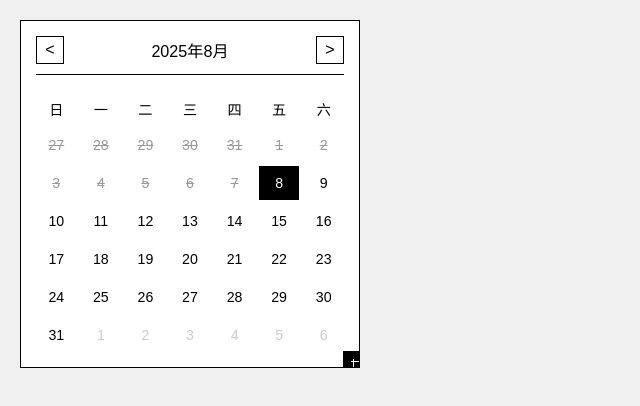
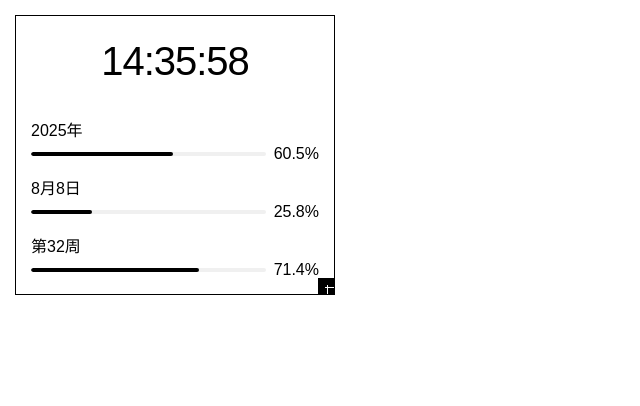
Before and after one commit to Jump129/MonthlyCalendar, a plain HTML site: page index.html in a window 1280 px wide. Shown: the whole page, without its empty margins (0-640 px from the left). Drawn offline with Linux system fonts and the light colour scheme.

Commit message:
Update index.html

```diff
--- a/index.html
+++ b/index.html
@@ -1,84 +1,104 @@
 <!DOCTYPE html>
 <html lang="zh-CN">
 <head>
-    <meta charset="UTF-8">
-    <meta name="viewport" content="width=device-width, initial-scale=1.0">
-    <title>可缩放月历</title>
+  <meta charset="UTF-8" />
+  <meta name="viewport" content="width=device-width, initial-scale=1.0"/>
+  <title>永不遮挡的时间进度</title>
   <style>
     * {
       margin: 0;
       padding: 0;
       box-sizing: border-box;
     }
+
     body {
       font-family: "PingFang SC", sans-serif;
-            padding: 20px;
-            background: #f0f0f0;
+      padding: 15px;
+      background: transparent;
+      overflow: hidden;
     }
-        .calendar-container {
-            width: 340px;
-            min-width: 210px; /* 确保最小宽度下仍能显示7列 */
+
+    /* 容器：采用弹性布局，强制内容分层 */
+    .container {
+      width: 320px;
+      min-width: 220px;
       min-height: 280px;
       background: #fff;
       border: 1px solid #000;
       padding: 15px;
       position: relative;
-            overflow: hidden; /* 防止内容溢出容器 */
+      transition: all 0.3s ease;
+      display: flex;
+      flex-direction: column;
+      justify-content: space-between; /* 强制内容分散排列 */
     }
-        .calendar-header {
+
+    /* 时间显示区：独立容器，避免挤压 */
+    .time-wrapper {
       display: flex;
-            justify-content: space-between;
+      justify-content: center;
       align-items: center;
-            margin-bottom: 15px;
-            padding-bottom: 10px;
-            border-bottom: 1px solid #000;
+      min-height: 60px; /* 最低高度，防止被挤扁 */
     }
-        .current-month {
-            font-size: 18px;
+    .time-display {
+      font-size: 36px;
       font-weight: 500;
-            white-space: nowrap; /* 防止月份标题换行 */
+      color: #000;
+      letter-spacing: -1px;
+      white-space: nowrap;
+      overflow: hidden;
+      max-width: 100%;
     }
-        .nav-btn {
-            background: transparent;
-            border: 1px solid #000;
-            width: 28px;
-            height: 28px;
-            cursor: pointer;
+
+    /* 进度条区：统一容器，保证间距 */
+    .progress-group {
+      display: flex;
+      flex-direction: column;
+      gap: 12px; /* 模块之间强制间距 */
+    }
+
+    .progress-section {
+      width: 100%;
+      display: flex;
+      flex-direction: column;
+      gap: 4px; /* 内部元素间距 */
+    }
+
+    .progress-label {
+      font-size: 14px;
+      color: #000;
+      font-weight: 500;
+      text-align: left;
+    }
+
+    .progress-bar-container {
       display: flex;
       align-items: center;
-            justify-content: center;
-            font-size: 16px;
+      justify-content: space-between;
     }
-        .weekdays, .days {
-            display: grid;
-            grid-template-columns: repeat(7, 1fr);
-            gap: 4px;
+
+    .progress-bar {
+      flex: 1; /* 进度条占满剩余空间 */
+      height: 6px;
+      background: #f0f0f0;
+      border-radius: 3px;
+      overflow: hidden;
+      transition: height 0.3s ease;
     }
-        .weekday, .day {
-            padding: 8px 2px;
+
+    .progress-fill {
+      height: 100%;
+      background: #000;
+      transition: width 0.5s ease;
+      border-radius: 3px;
+    }
+
+    .progress-percent {
       font-size: 14px;
-            text-align: center;
-            border: 1px solid transparent;
-            min-height: 34px;
-            display: flex;
-            align-items: center;
-            justify-content: center;
-            overflow: hidden; /* 防止数字溢出单元格 */
+      color: #000;
+      margin-left: 8px; /* 与进度条保持间距 */
     }
-        .day.other-month {
-            color: #ccc;
-        }
-        .day.today {
-            background: #000;
-            color: #fff;
-        }
-        .day.past {
-            text-decoration: line-through;
-            color: #999;
-        }
-        .day:hover {
-            border: 1px solid #000;
-        }
+
     /* 缩放手柄 */
     .resize-handle {
       position: absolute;
@@ -90,254 +110,270 @@
       cursor: nwse-resize;
       z-index: 10;
     }
-        .resize-handle::before, .resize-handle::after {
+    .resize-handle::before,
+    .resize-handle::after {
       content: '';
       position: absolute;
-            background: white;
+      background: #fff;
     }
     .resize-handle::before {
       width: 1px;
-            height: 8px;
-            right: 5px;
+      height: 9px;
+      right: 6px;
       bottom: 0;
     }
     .resize-handle::after {
-            width: 8px;
+      width: 9px;
       height: 1px;
       right: 0;
-            bottom: 5px;
+      bottom: 6px;
+    }
+
+    /* 最小尺寸保护 */
+    @media (max-width: 220px) {
+      .time-display {
+        font-size: 20px;
+      }
+      .progress-label, .progress-percent {
+        font-size: 12px;
+      }
+      .progress-bar {
+        height: 4px;
+      }
     }
   </style>
 </head>
 <body>
-    <div class="calendar-container" id="calendar">
-        <div class="calendar-header">
-            <button class="nav-btn" id="prev-month">&lt;</button>
-            <div class="current-month" id="display-month">2025年8月</div>
-            <button class="nav-btn" id="next-month">&gt;</button>
+  <div class="container" id="time-container">
+    <!-- 时间显示独立容器 -->
+    <div class="time-wrapper">
+      <div class="time-display" id="time">--:--:--</div>
     </div>
 
-        <div class="weekdays">
-            <div class="weekday">日</div>
-            <div class="weekday">一</div>
-            <div class="weekday">二</div>
-            <div class="weekday">三</div>
-            <div class="weekday">四</div>
-            <div class="weekday">五</div>
-            <div class="weekday">六</div>
+    <!-- 进度条分组容器 -->
+    <div class="progress-group">
+      <div class="progress-section">
+        <div class="progress-label" id="year-label">2025年</div>
+        <div class="progress-bar-container">
+          <div class="progress-bar" id="year-bar">
+            <div class="progress-fill" id="year-progress"></div>
+          </div>
+          <div class="progress-percent" id="year-percent">0%</div>
+        </div>
       </div>
 
-        <div class="days" id="calendar-days">
-            <!-- 日期将通过JS动态生成 -->
+      <div class="progress-section">
+        <div class="progress-label" id="month-label">8月8日</div>
+        <div class="progress-bar-container">
+          <div class="progress-bar" id="month-bar">
+            <div class="progress-fill" id="month-progress"></div>
+          </div>
+          <div class="progress-percent" id="month-percent">0%</div>
+        </div>
       </div>
 
-        <div class="resize-handle" id="resizeHandle"></div>
+      <div class="progress-section">
+        <div class="progress-label" id="week-label">第32周</div>
+        <div class="progress-bar-container">
+          <div class="progress-bar" id="week-bar">
+            <div class="progress-fill" id="week-progress"></div>
+          </div>
+          <div class="progress-percent" id="week-percent">0%</div>
+        </div>
+      </div>
+    </div>
+
+    <!-- 缩放手柄 -->
+    <div class="resize-handle" id="resize-handle"></div>
   </div>
 
   <script>
-        // 当前显示的年月
-        let currentDate = new Date();
-        let currentYear = currentDate.getFullYear();
-        let currentMonth = currentDate.getMonth(); // 0-11
-        // 今天的日期（用于比较）
-        const today = new Date();
-        const todayYear = today.getFullYear();
-        const todayMonth = today.getMonth();
-        const todayDate = today.getDate();
+    // 核心目标：通过强制分层布局 + 动态适配，彻底解决遮挡
+    let isResizing = false;
+    let startX, startY, startWidth, startHeight;
+    let isShiftPressed = false;
+    const container = document.getElementById('time-container');
+    const resizeHandle = document.getElementById('resize-handle');
+    const timeDisplay = document.getElementById('time');
 
-        // 生成日历
-        function generateCalendar(year, month) {
-            const daysContainer = document.getElementById('calendar-days');
-            daysContainer.innerHTML = '';
+    // 动态适配函数：同时调整字体、间距、进度条高度
+    function adjustLayout() {
+      const containerWidth = container.offsetWidth;
+      const containerHeight = container.offsetHeight;
 
-            // 更新标题
-            const monthNames = ['1月', '2月', '3月', '4月', '5月', '6月', '7月', '8月', '9月', '10月', '11月', '12月'];
-            document.getElementById('display-month').textContent = `${year}年${monthNames[month]}`;
+      // 1. 时间显示适配
+      const timeFontSize = Math.max(
+        16, // 最小字号
+        containerWidth / 8 // 动态计算
+      );
+      timeDisplay.style.fontSize = `${timeFontSize}px`;
 
-            // 获取当月第一天是星期几（0-6，0是星期日）
-            const firstDay = new Date(year, month, 1).getDay();
+      // 2. 进度条文字适配
+      const progressFontSize = Math.min(
+        timeFontSize - 2,
+        16
+      );
+      document.querySelectorAll('.progress-label, .progress-percent').forEach(el => {
+        el.style.fontSize = `${progressFontSize}px`;
+      });
 
-            // 获取当月的天数
-            const daysInMonth = new Date(year, month + 1, 0).getDate();
+      // 3. 进度条高度适配
+      const barHeight = Math.max(
+        4, // 最细高度
+        containerHeight / 70 // 动态计算
+      );
+      document.querySelectorAll('.progress-bar').forEach(bar => {
+        bar.style.height = `${barHeight}px`;
+      });
 
-            // 获取上个月的最后几天
-            const prevMonth = month === 0 ? 11 : month - 1;
-            const prevYear = month === 0 ? year - 1 : year;
-            const daysInPrevMonth = new Date(prevYear, prevMonth + 1, 0).getDate();
-
-            // 添加上个月的日期
-            for (let i = 0; i < firstDay; i++) {
-                const day = document.createElement('div');
-                day.className = 'day other-month';
-
-                // 计算具体日期
-                const dayDate = daysInPrevMonth - firstDay + i + 1;
-                day.textContent = dayDate;
-
-                // 判断是否为过去的日期
-                if (
-                    (prevYear < todayYear) ||
-                    (prevYear === todayYear && prevMonth < todayMonth) ||
-                    (prevYear === todayYear && prevMonth === todayMonth && dayDate < todayDate)
-                ) {
-                    day.classList.add('past');
+      // 4. 间距适配（可选，极端情况可加）
+      // const gap = Math.max(8, containerHeight / 40);
+      // document.querySelector('.progress-group').style.gap = `${gap}px`;
     }
 
-                daysContainer.appendChild(day);
+    // 时间更新（强制调用适配）
+    function updateTime() {
+      const now = new Date();
+      const hours = now.getHours().toString().padStart(2, '0');
+      const minutes = now.getMinutes().toString().padStart(2, '0');
+      const seconds = now.getSeconds().toString().padStart(2, '0');
+      timeDisplay.textContent = `${hours}:${minutes}:${seconds}`;
+      adjustLayout(); // 每次更新必调
     }
 
-            // 添加当月的日期
-            const isCurrentMonth = today.getFullYear() === year && today.getMonth() === month;
+    // 进度条更新（保持原逻辑）
+    function updateYearProgress() {
+      const now = new Date();
+      const year = now.getFullYear();
+      const startOfYear = new Date(year, 0, 1);
+      const endOfYear = new Date(year, 11, 31);
 
-            for (let i = 1; i <= daysInMonth; i++) {
-                const day = document.createElement('div');
-                day.className = 'day';
-                day.textContent = i;
+      const totalDays = Math.ceil((endOfYear - startOfYear) / 86400000) + 1;
+      const daysPassed = Math.ceil((now - startOfYear) / 86400000) + 1;
+      const percentage = (daysPassed / totalDays) * 100;
 
-                // 高亮今天
-                if (isCurrentMonth && today.getDate() === i) {
-                    day.classList.add('today');
-                }
-                // 标记过去的日期
-                else if (
-                    (year < todayYear) ||
-                    (year === todayYear && month < todayMonth) ||
-                    (year === todayYear && month === todayMonth && i < todayDate)
-                ) {
-                    day.classList.add('past');
+      document.getElementById('year-progress').style.width = `${percentage}%`;
+      document.getElementById('year-percent').textContent = `${percentage.toFixed(1)}%`;
+      document.getElementById('year-label').textContent = `${year}年`;
     }
 
-                daysContainer.appendChild(day);
+    function updateMonthProgress() {
+      const now = new Date();
+      const month = now.getMonth() + 1;
+      const day = now.getDate();
+      const year = now.getFullYear();
+      const daysInMonth = new Date(year, month, 0).getDate();
+      const percentage = (day / daysInMonth) * 100;
+
+      document.getElementById('month-label').textContent = `${month}月${day}日`;
+      document.getElementById('month-progress').style.width = `${percentage}%`;
+      document.getElementById('month-percent').textContent = `${percentage.toFixed(1)}%`;
     }
 
-            // 计算需要添加多少个下个月的日期以填满网格
-            const totalDays = firstDay + daysInMonth;
-            const nextMonthDays = 7 - (totalDays % 7);
-            if (nextMonthDays !== 7) {
-                const nextMonth = month === 11 ? 0 : month + 1;
-                const nextYear = month === 11 ? year + 1 : year;
-
-                for (let i = 1; i <= nextMonthDays; i++) {
-                    const day = document.createElement('div');
-                    day.className = 'day other-month';
-                    day.textContent = i;
-
-                    // 判断是否为过去的日期
-                    if (
-                        (nextYear < todayYear) ||
-                        (nextYear === todayYear && nextMonth < todayMonth) ||
-                        (nextYear === todayYear && nextMonth === todayMonth && i < todayDate)
-                    ) {
-                        day.classList.add('past');
+    function getWeekNumber(date) {
+      const firstDayOfYear = new Date(date.getFullYear(), 0, 1);
+      const pastDaysOfYear = (date - firstDayOfYear) / 86400000;
+      const firstDayOfWeek = firstDayOfYear.getDay() || 7;
+      const dayOfYear = pastDaysOfYear + 1;
+      const weekNumber = Math.ceil((dayOfYear + firstDayOfWeek - 2) / 7);
+      return weekNumber;
     }
 
-                    daysContainer.appendChild(day);
-                }
+    function updateWeekProgress() {
+      const now = new Date();
+      let dayOfWeek = now.getDay();
+      dayOfWeek = dayOfWeek === 0 ? 7 : dayOfWeek;
+
+      const weekNumber = getWeekNumber(now);
+      const percentage = (dayOfWeek / 7) * 100;
+
+      document.getElementById('week-label').textContent = `第${weekNumber}周`;
+      document.getElementById('week-progress').style.width = `${percentage}%`;
+      document.getElementById('week-percent').textContent = `${percentage.toFixed(1)}%`;
     }
 
-            // 调整字体大小以适应容器宽度
-            adjustFontSize();
-        }
+    // 初始化 + 自动更新
+    updateTime();
+    updateYearProgress();
+    updateMonthProgress();
+    updateWeekProgress();
+    setInterval(updateTime, 1000);
+    setInterval(updateYearProgress, 60000);
+    setInterval(updateMonthProgress, 60000);
+    setInterval(updateWeekProgress, 60000);
 
-        // 根据容器宽度调整字体大小，防止数字溢出
-        function adjustFontSize() {
-            const calendar = document.getElementById('calendar');
-            const containerWidth = calendar.offsetWidth;
-            // 计算合适的字体大小（基于容器宽度）
-            const baseFontSize = Math.max(12, Math.min(16, containerWidth / 24));
-
-            // 应用到日期和星期
-            document.querySelectorAll('.day, .weekday').forEach(el => {
-                el.style.fontSize = `${baseFontSize}px`;
+    // 缩放逻辑（加强版）
+    function initResize() {
+      // Shift 键监听
+      document.addEventListener('keydown', (e) => {
+        if (e.key === 'Shift') isShiftPressed = true;
+      });
+      document.addEventListener('keyup', (e) => {
+        if (e.key === 'Shift') isShiftPressed = false;
       });
 
-            // 调整月份标题大小
-            document.querySelector('.current-month').style.fontSize = `${baseFontSize + 2}px`;
-        }
-
-        // 初始化日历
-        generateCalendar(currentYear, currentMonth);
-
-        // 上一个月
-        document.getElementById('prev-month').addEventListener('click', () => {
-            currentMonth--;
-            if (currentMonth < 0) {
-                currentMonth = 11;
-                currentYear--;
-            }
-            generateCalendar(currentYear, currentMonth);
-        });
-
-        // 下一个月
-        document.getElementById('next-month').addEventListener('click', () => {
-            currentMonth++;
-            if (currentMonth > 11) {
-                currentMonth = 0;
-                currentYear++;
-            }
-            generateCalendar(currentYear, currentMonth);
-        });
-
-        // 实现缩放功能
-        function initResize() {
-            const calendar = document.getElementById('calendar');
-            const resizeHandle = document.getElementById('resizeHandle');
-            let isResizing = false;
-            let startX, startY, startWidth, startHeight;
-
-            // 鼠标按下时开始缩放
+      // 开始缩放
       resizeHandle.addEventListener('mousedown', (e) => {
         isResizing = true;
         startX = e.clientX;
         startY = e.clientY;
-                startWidth = calendar.offsetWidth;
-                startHeight = calendar.offsetHeight;
-
-                // 禁用过渡效果，使缩放更流畅
-                calendar.style.transition = 'none';
+        startWidth = container.offsetWidth;
+        startHeight = container.offsetHeight;
+        container.style.transition = 'none'; // 关闭过渡更跟手
         document.body.style.cursor = 'nwse-resize';
-
         e.preventDefault();
       });
 
-            // 鼠标移动时调整大小
+      // 调整尺寸
       document.addEventListener('mousemove', (e) => {
         if (!isResizing) return;
 
-                // 计算新尺寸
-                const newWidth = startWidth + (e.clientX - startX);
-                const newHeight = startHeight + (e.clientY - startY);
+        let newWidth = startWidth + (e.clientX - startX);
+        let newHeight = startHeight + (e.clientY - startY);
 
-                // 应用最小尺寸限制
-                const minWidth = parseInt(getComputedStyle(calendar).minWidth);
-                const minHeight = parseInt(getComputedStyle(calendar).minHeight);
+        // 最小尺寸保护（覆盖CSS的min-width）
+        const minWidth = 220;
+        const minHeight = 280;
+        newWidth = Math.max(newWidth, minWidth);
+        newHeight = Math.max(newHeight, minHeight);
 
-                if (newWidth >= minWidth) {
-                    calendar.style.width = `${newWidth}px`;
+        // 等比例缩放
+        if (isShiftPressed) {
+          const ratio = startWidth / startHeight;
+          if (newWidth / newHeight > ratio) {
+            newHeight = newWidth / ratio;
+          } else {
+            newWidth = newHeight * ratio;
           }
-                if (newHeight >= minHeight) {
-                    calendar.style.height = `${newHeight}px`;
+          // 二次保护
+          newWidth = Math.max(newWidth, minWidth);
+          newHeight = Math.max(newHeight, minHeight);
         }
 
-                // 实时调整字体大小
-                adjustFontSize();
+        container.style.width = `${newWidth}px`;
+        container.style.height = `${newHeight}px`;
+        adjustLayout(); // 实时适配
       });
 
-            // 鼠标释放时结束缩放
+      // 结束缩放
       document.addEventListener('mouseup', () => {
         if (isResizing) {
           isResizing = false;
-                    calendar.style.transition = 'width 0.1s, height 0.1s';
+          container.style.transition = 'all 0.3s ease'; // 恢复过渡
           document.body.style.cursor = '';
+          adjustLayout(); // 最终适配
         }
       });
     }
 
-        // 初始化缩放功能
+    // 页面加载后初始化
+    window.addEventListener('load', () => {
+      adjustLayout();
       initResize();
+    });
 
-        // 窗口大小变化时调整字体
-        window.addEventListener('resize', adjustFontSize);
+    // 窗口变化时也适配（应对浏览器缩放）
+    window.addEventListener('resize', adjustLayout);
   </script>
 </body>
 </html>
```
Lines whose indentation alone changed are shown as unchanged.
